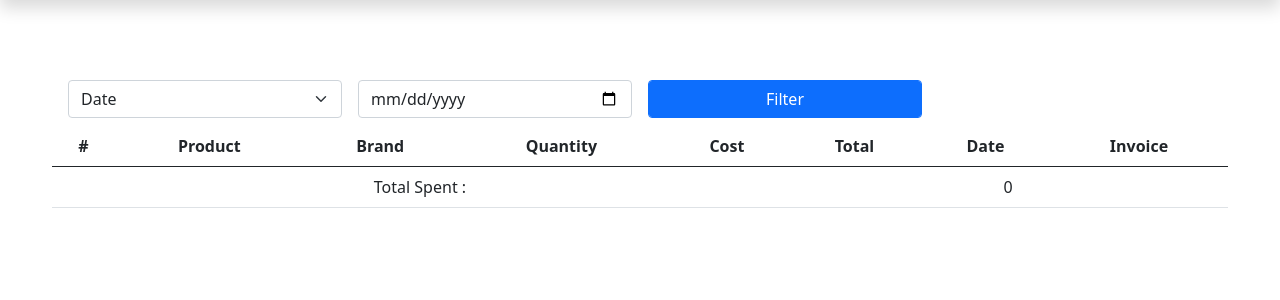
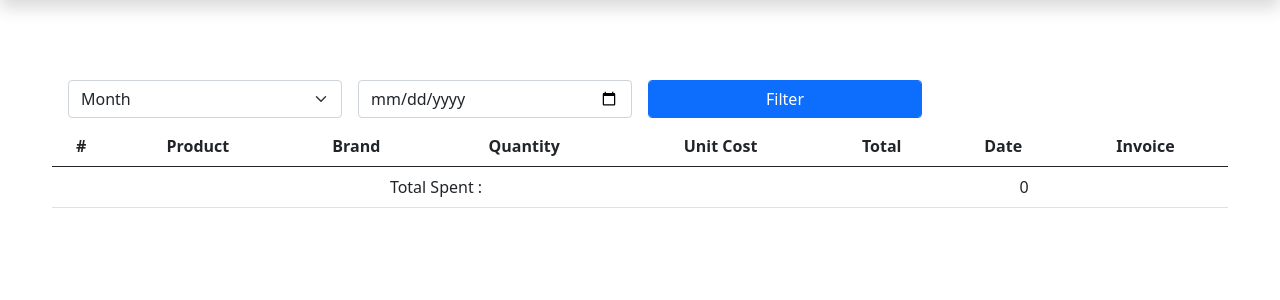
Before and after one commit to Sharu2172/Stark-G2, a PHP site: page /User/Transaction/ in a window 1280 px wide. Shown: the part 87-387 px from the top of the page. Run offline with PHP 8.4, Linux system fonts and the light colour scheme; the visitor is signed in with stand-in values (Sample User, id 1); data that the repository does not hold is empty; some libraries are stand-ins or nearby versions.

Commit message:
Final Update

```diff
--- a/User/Transaction/index.php
+++ b/User/Transaction/index.php
@@ -2,8 +2,8 @@
 <div class="row g-3 p-2">
     <div class="col-md-3">
         <select class="form-select" id="dmy">
-            <option selected value="date">Date</option>
-            <option value="month">Month</option>
+            <option value="date">Date</option>
+            <option selected value="month">Month</option>
             <option value="year">Year</option>
         </select>
     </div>
@@ -26,7 +26,7 @@
                 <th scope="col">Product</th>
                 <th scope="col">Brand</th>
                 <th scope="col">Quantity</th>
-                <th scope="col">Cost</th>
+                <th scope="col">Unit Cost</th>
                 <th scope="col">Total</th>
                 <th scope="col">Date</th>
                 <th scope="col">Invoice</th>
```
Also changed, not shown: assets/image/user/1623820887.jpg (deleted), assets/image/user/1623842851.jpg (deleted), assets/image/user/1623953126.jpg (deleted).
